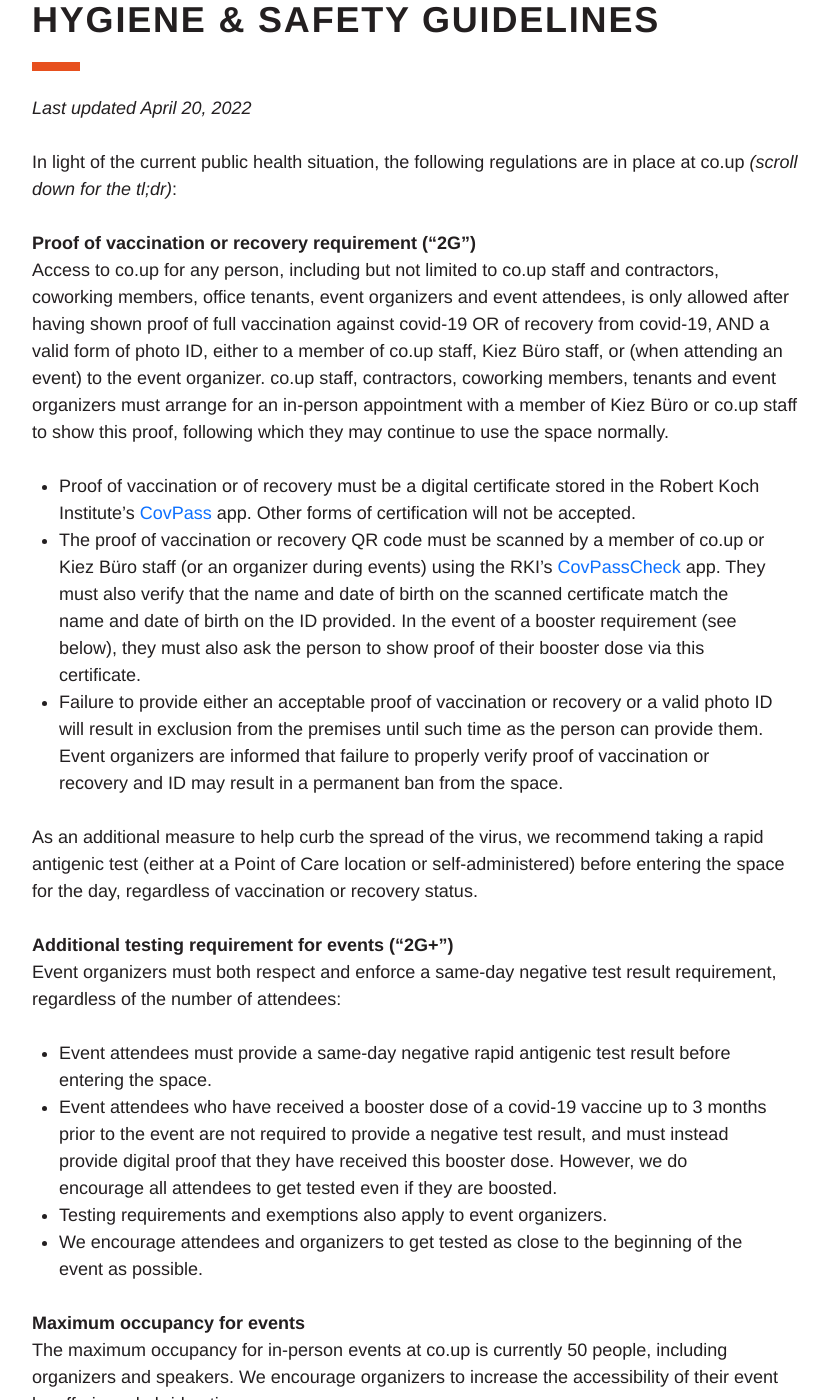
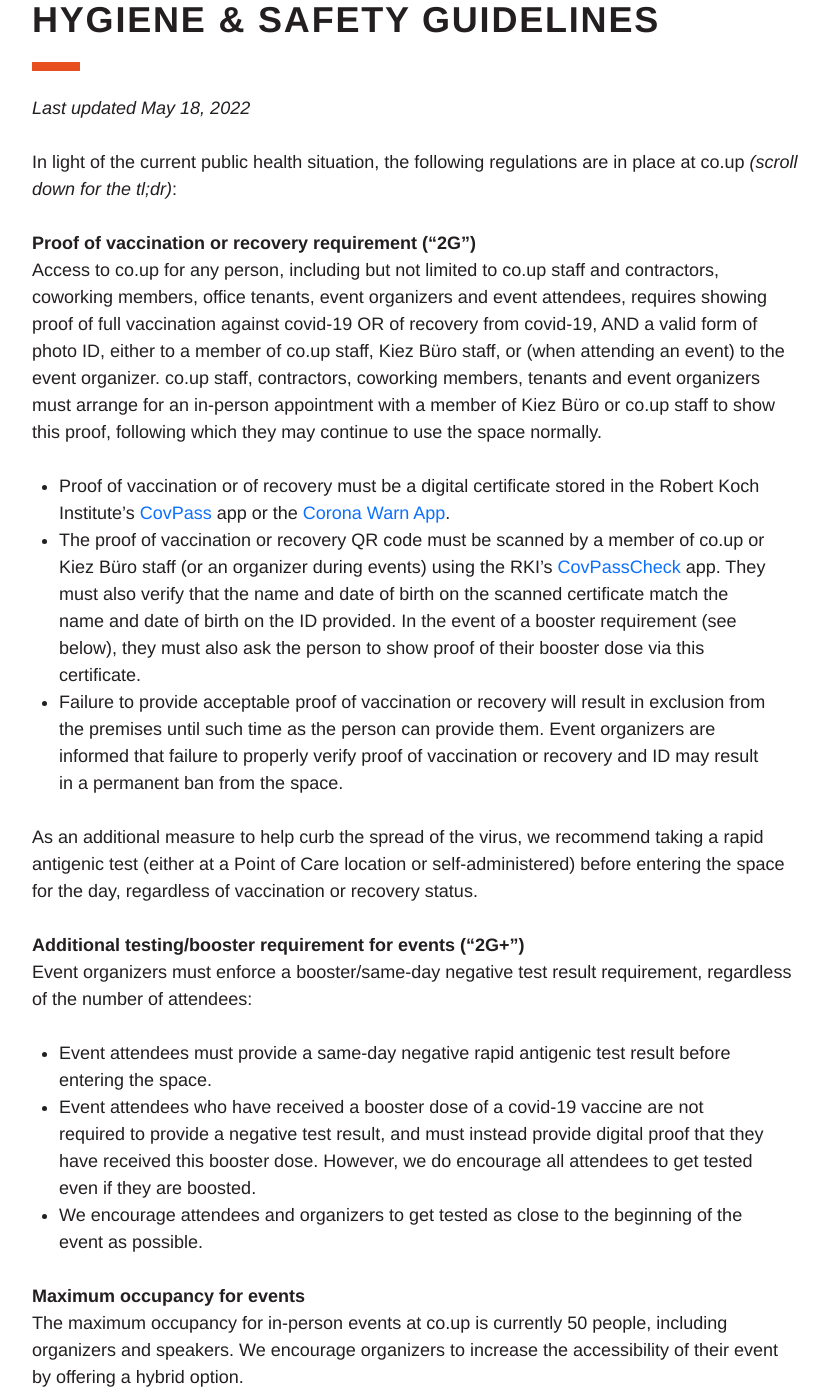
Before and after one commit to co-up/co-up.de, a Jekyll site: the page built from hygiene-safety-guidelines.md, in a window 1280 px wide and 1400 px high, scrolled down 290 px. Shown: the whole window, without its empty margins (224-1053 px from the left). Built offline with Jekyll 4.4.1, drawn with Linux system fonts in a browser that asks for light colours.

Commit message:
edited 2G and 2G+ requirement copy for clarity

```diff
--- a/hygiene-safety-guidelines.md
+++ b/hygiene-safety-guidelines.md
@@ -7,23 +7,22 @@ title: co.up hygiene and safety guidelines
   Hygiene & safety guidelines
 </h1>
 
-*Last updated April 20, 2022*
+*Last updated May 18, 2022*
 
 In light of the current public health situation, the following regulations are in place at co.up *(scroll down for the tl;dr)*:
 
 **Proof of vaccination or recovery requirement (“2G”)** <br/>
-Access to co.up for any person, including but not limited to co.up staff and contractors, coworking members, office tenants, event organizers and event attendees, is only allowed after having shown proof of full vaccination against covid-19 OR of recovery from covid-19, AND a valid form of photo ID, either to a member of co.up staff, Kiez Büro staff, or (when attending an event) to the event organizer. co.up staff, contractors, coworking members, tenants and event organizers must arrange for an in-person appointment with a member of Kiez Büro or co.up staff to show this proof, following which they may continue to use the space normally.
-- Proof of vaccination or of recovery must be a digital certificate stored in the Robert Koch Institute's [CovPass](https://digitaler-impfnachweis-app.de/) app. Other forms of certification will not be accepted.
+Access to co.up for any person, including but not limited to co.up staff and contractors, coworking members, office tenants, event organizers and event attendees, requires showing proof of full vaccination against covid-19 OR of recovery from covid-19, AND a valid form of photo ID, either to a member of co.up staff, Kiez Büro staff, or (when attending an event) to the event organizer. co.up staff, contractors, coworking members, tenants and event organizers must arrange for an in-person appointment with a member of Kiez Büro or co.up staff to show this proof, following which they may continue to use the space normally.
+- Proof of vaccination or of recovery must be a digital certificate stored in the Robert Koch Institute's [CovPass](https://digitaler-impfnachweis-app.de/) app or the [Corona Warn App](https://www.coronawarn.app/de/).
 - The proof of vaccination or recovery QR code must be scanned by a member of co.up or Kiez Büro staff (or an organizer during events) using the RKI's [CovPassCheck](https://digitaler-impfnachweis-app.de/covpasscheck-app/) app. They must also verify that the name and date of birth on the scanned certificate match the name and date of birth on the ID provided. In the event of a booster requirement (see below), they must also ask the person to show proof of their booster dose via this certificate.
-- Failure to provide either an acceptable proof of vaccination or recovery or a valid photo ID will result in exclusion from the premises until such time as the person can provide them. Event organizers are informed that failure to properly verify proof of vaccination or recovery and ID may result in a permanent ban from the space.
+- Failure to provide acceptable proof of vaccination or recovery will result in exclusion from the premises until such time as the person can provide them. Event organizers are informed that failure to properly verify proof of vaccination or recovery and ID may result in a permanent ban from the space.
 
 As an additional measure to help curb the spread of the virus, we recommend taking a rapid antigenic test (either at a Point of Care location or self-administered) before entering the space for the day, regardless of vaccination or recovery status.
 
-**Additional testing requirement for events ("2G+")**<br/>
-Event organizers must both respect and enforce a same-day negative test result requirement, regardless of the number of attendees:
+**Additional testing/booster requirement for events ("2G+")**<br/>
+Event organizers must enforce a booster/same-day negative test result requirement, regardless of the number of attendees:
 - Event attendees must provide a same-day negative rapid antigenic test result before entering the space.
-- Event attendees who have received a booster dose of a covid-19 vaccine up to 3 months prior to the event are not required to provide a negative test result, and must instead provide digital proof that they have received this booster dose. However, we do encourage all attendees to get tested even if they are boosted.
-- Testing requirements and exemptions also apply to event organizers.
+- Event attendees who have received a booster dose of a covid-19 vaccine are not required to provide a negative test result, and must instead provide digital proof that they have received this booster dose. However, we do encourage all attendees to get tested even if they are boosted.
 - We encourage attendees and organizers to get tested as close to the beginning of the event as possible.
 
 **Maximum occupancy for events** <br/>
```
